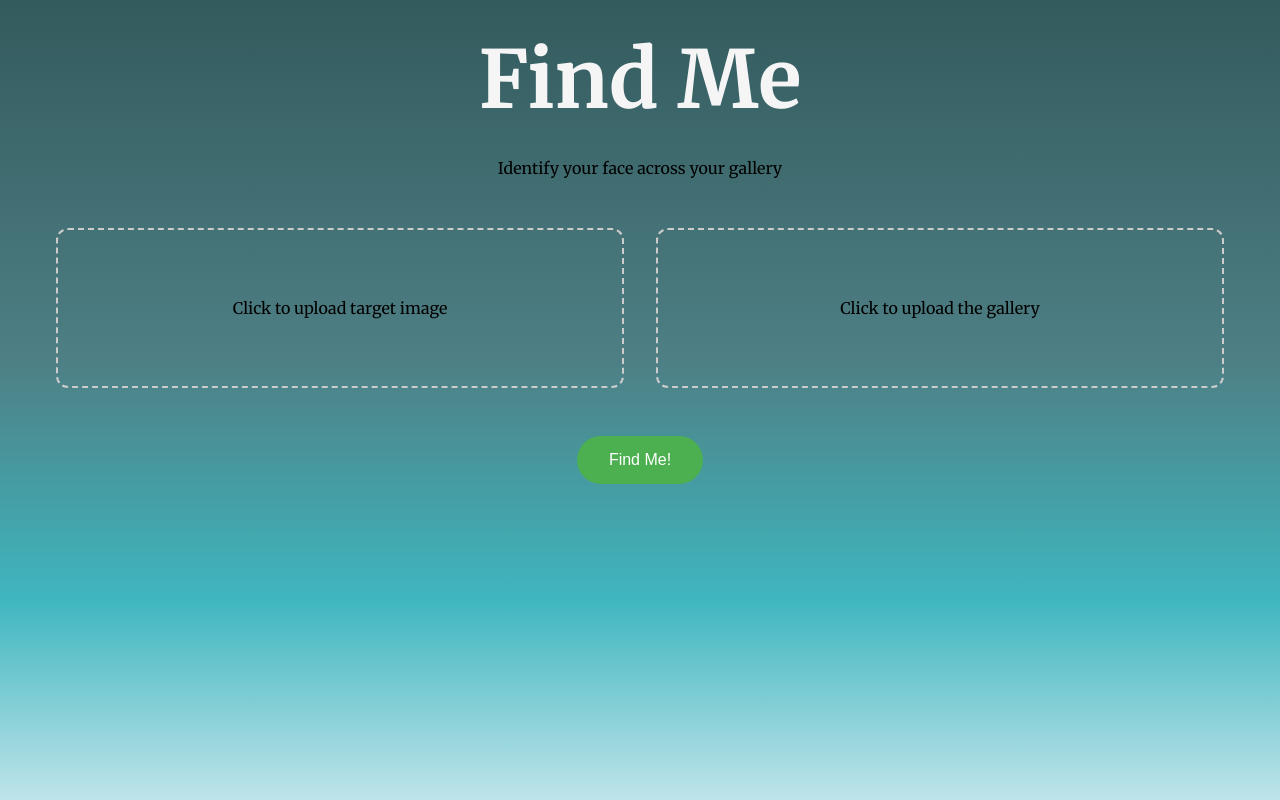
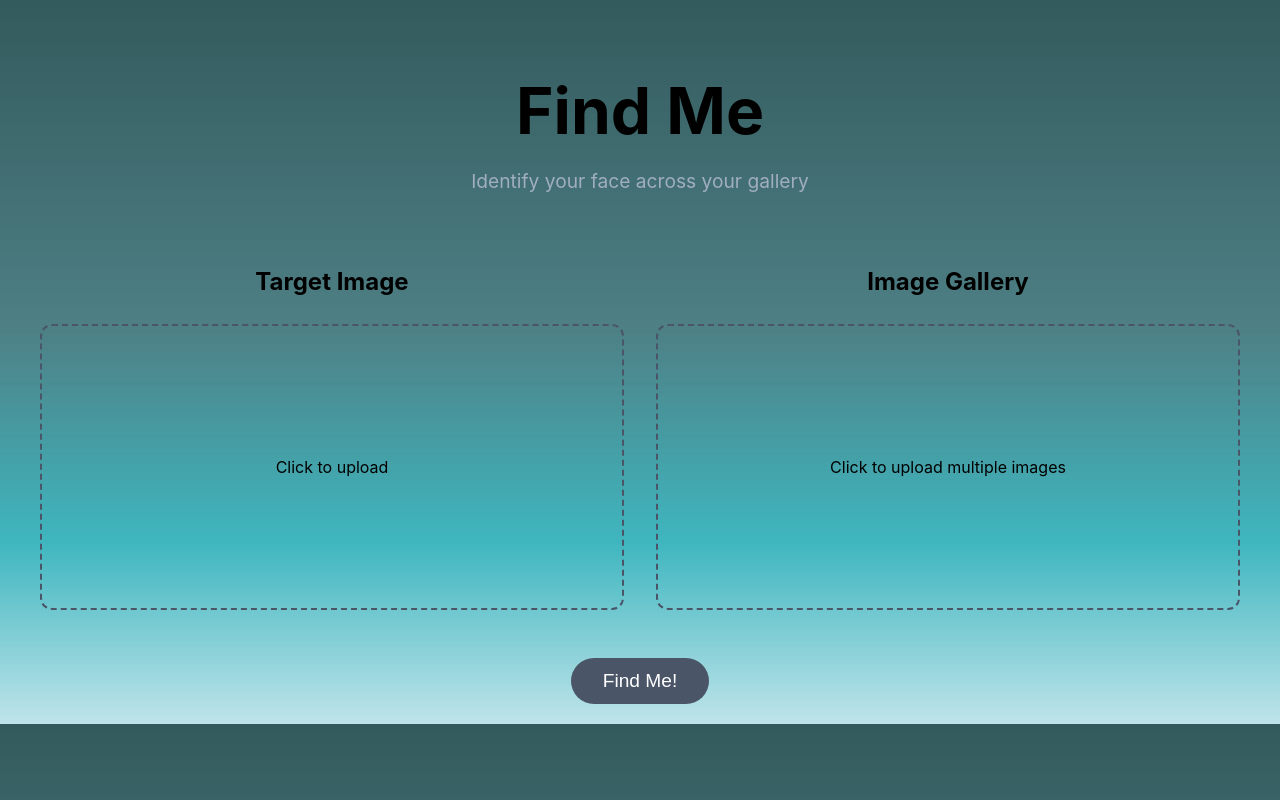
Before and after one commit to Sathyamrit/find-me, a React (Vite) app in the folder client/: page / in a window 1280 px wide. Built offline with nearby package versions, Linux system fonts and the light colour scheme.

Commit message:
front end fix

```diff
--- a/client/src/pages/Home.css
+++ b/client/src/pages/Home.css
@@ -1,59 +1,142 @@
-:root{
-  height: 100vh;
+:root {
+  --border-color: #4a5568;
+  --border-color-hover: #2d8cff;
 }
 
-h1{
-  font-size: 5rem;
-  color: whitesmoke;
-  text-align: center;
-  margin-top: 20px;
-  margin-bottom: 0px;
+body {
+  background-color: var(--background-color);
+  color: var(--text-color);
+  font-family: -apple-system, BlinkMacSystemFont, 'Segoe UI', Roboto, 'Helvetica Neue', Arial, sans-serif;
+  margin: 0;
+  padding: 20px;
 }
 
-.main-contianer{
-  display: flex;
-  justify-content: center;
-  gap: 2em;
-  margin: 3em;
-  height: 10em;
-  /* height: calc(100vh - 60px); */
+.home-container {
+  max-width: 1200px;
+  margin: 0 auto;
 }
 
-.left-main-container{
-  border: dashed 2px #ccc;
+h1 {
+  font-size: 4rem;
+  color: var(--text-color);
+  text-align: center;
+  margin-bottom: 0;
+}
+
+.home-container > p {
+  text-align: center;
+  font-size: 1.2rem;
+  color: #a0aec0;
+  margin-top: 0.5rem;
+  margin-bottom: 3rem;
+}
+
+.main-container {
+  display: flex;
+  flex-direction: column;
+  gap: 2rem;
+}
+
+@media (min-width: 768px) {
+  .main-container {
+    flex-direction: row;
+  }
+}
+
+.upload-section {
+  flex: 1;
+  display: flex;
+  flex-direction: column;
+}
+
+.section-title {
+  font-size: 1.5rem;
+  margin-bottom: 1rem;
+  color: var(--text-color);
+  border-bottom: 2px solid var(--primary-color);
+  padding-bottom: 0.5rem;
+}
+
+.upload-box {
+  border: 2px dashed var(--border-color);
   border-radius: 12px;
-  width: 50vw;
-  /* height: 100%; */
+  padding: 1rem;
+  min-height: 250px;
   display: flex;
   align-items: center;
   justify-content: center;
+  transition: border-color 0.3s ease;
+  cursor: pointer;
+}
+
+.upload-box:hover {
+  border-color: var(--border-color-hover);
+}
+
+.gallery-box {
+  flex-wrap: wrap; /* Allows items to wrap to the next line */
+  gap: 1rem; /* Space between images */
+  align-items: flex-start; /* Align items to the top */
+  justify-content: flex-start;
+}
+
+.gallery-box span{
+  margin: auto auto;
+  width: 100%;
+}
+
+.image-preview-wrapper {
+  position: relative;
+  width: 200px;
+  height: 200px;
+  border-radius: 8px;
   overflow: hidden;
+  flex-shrink: 0; /* Prevents the item from shrinking */
 }
-.target-image-container{
+
+.preview-image {
+  width: 100%;
+  height: 100%;
+  object-fit: cover; /* Ensures the image covers the box without distortion */
+}
+
+.remove-btn {
+  position: absolute;
+  top: 5px;
+  right: 5px;
+  background-color: rgba(0, 0, 0, 0.7);
+  color: white;
+  border: none;
+  border-radius: 50%;
+  width: 24px;
+  height: 24px;
+  font-weight: bold;
   cursor: pointer;
-  margin: 3em;
-}
-.target-image-container img{
-  max-width: 100%;
-  max-height: 100%;
-  object-fit: contain;
-  /* border-radius: 12px; */
-  display: block;
-}
-.right-main-container{
-  border: dashed 2px #ccc;
-  border-radius: 12px;
-  width: 50vw;
   display: flex;
   align-items: center;
   justify-content: center;
-  overflow: hidden;
-}
-.gallery-image-container{
-  cursor: pointer;
-  margin: 3em;
+  opacity: 0;
+  transition: opacity 0.3s ease;
 }
 
-.find-me{
-  border-radius: 42px;
+.image-preview-wrapper:hover .remove-btn {
+  opacity: 1;
 }
+
+.button-container {
+  text-align: center;
+  margin-top: 3rem;
+}
+
+.find-me {
+  /* Assuming Button component accepts className */
+  padding: 12px 32px;
+  font-size: 1.2rem;
+  border-radius: 50px;
+  /* Add other styles for your custom button component */
+}
+
+.find-me:disabled {
+  background-color: #4a5568;
+  cursor: not-allowed;
+}
--- a/client/src/pages/Home.jsx
+++ b/client/src/pages/Home.jsx
@@ -1,38 +1,50 @@
 import { useState } from 'react';
 import { useNavigate } from 'react-router-dom';
+import Button from '../components/Button';
 import './Home.css';
-import Button from '../components/Button';
-import Result from './Result';
 
 const Home = () => {
-  //temporary state for images
+  // State for the actual file objects
   const [targetImage, setTargetImage] = useState(null);
   const [galleryImages, setGalleryImages] = useState([]);
 
+  // State for the image preview URLs
   const [targetPreview, setTargetPreview] = useState(null);
-  const [galleryPreview, setGalleryPreview] = useState([]);
+  const [galleryPreviews, setGalleryPreviews] = useState([]);
 
   const navigate = useNavigate();
 
-  const findMe= () => {
+  const findMe = () => {
+    // This is where you would eventually add the API call logic
+    // For now, it just navigates to the result page
+    if (!targetImage || galleryImages.length === 0) {
+        alert("Please upload a target image and at least one gallery image.");
+        return;
+    }
     navigate('/result');
   };
 
-  //handlers
+  // handlers
+
   const handleTargetChange = (event) => {
     const file = event.target.files[0];
     if (file && file.type.startsWith('image/')) {
       setTargetImage(file);
+      // Clean up the old preview URL before creating a new one
+      if (targetPreview) {
+        URL.revokeObjectURL(targetPreview);
+      }
       setTargetPreview(URL.createObjectURL(file));
     } else {
       console.log('Please select a valid image file.');
     }
   };
 
-  const removeTargetImage = () => {
+  const removeTargetImage = (e) => {
+    e.stopPropagation();
     setTargetImage(null);
     if (targetPreview) {
-      URL.revokeObjectURL(targetPreview); // Clean up the object URL
+      URL.revokeObjectURL(targetPreview);
       setTargetPreview(null);
     }
   };
@@ -44,13 +56,17 @@ const Home = () => {
     setGalleryImages(prev => [...prev, ...imageFiles]);
 
     const newPreviews = imageFiles.map(file => URL.createObjectURL(file));
-    setGalleryPreview(prev => [...prev, ...newPreviews]);
+    setGalleryPreviews(prev => [...prev, ...newPreviews]);
   };
 
-  const removeGalleryImage = (indexToRemove) => {
-    URL.revokeObjectURL(galleryPreview[indexToRemove]);
+  const removeGalleryImage = (e, indexToRemove) => {
+    e.stopPropagation(); // Prevent the upload dialog from opening
+
+    // Revoke the object URL to free up memory
+    URL.revokeObjectURL(galleryPreviews[indexToRemove]);
+
     setGalleryImages(prev => prev.filter((_, index) => index !== indexToRemove));
-    setGalleryPreview(prev => prev.filter((_, index) => index !== indexToRemove));
+    setGalleryPreviews(prev => prev.filter((_, index) => index !== indexToRemove));
   };
 
   return (
@@ -58,61 +74,70 @@ const Home = () => {
       <h1>Find Me</h1>
       <p>Identify your face across your gallery</p>
 
-      <div className='main-contianer'>
-        <div className='left-main-container'>
+      <div className='main-container'>
+        {/* --- Target Image Section --- */}
+        <div className='upload-section'>
+          <h2 className='section-title'>Target Image</h2>
+          <div
+            className='upload-box target-box'
+            onClick={() => !targetPreview && document.getElementById('target-upload').click()}
+          >
             {targetPreview ? (
-            <img src={targetPreview} />
+              <div className='image-preview-wrapper'>
+                <img src={targetPreview} alt="Target Preview" className='preview-image' />
+                <button onClick={removeTargetImage} className='remove-btn'>X</button>
+              </div>
             ) : (
-            <div className='target-image-container'
-              onClick={() => document.getElementById('target-upload').click()}
-            >
-              <span>Click to upload target image</span>
+              <span>Click to upload</span>
+            )}
             <input
               type='file'
               id='target-upload'
               accept='image/*'
               onChange={handleTargetChange}
               style={{ display: 'none' }}
-                className='hidden'
             />
           </div>
-          )
-        }
         </div>
 
-        <div className='right-main-container'>
-          {/* {galleryPreview.length === 0 ? ( */}
-          {0 ? (
-            <img src={galleryPreview} />
-          ) : (
-            <div className='gallery-image-container'
+        {/* --- Gallery Section --- */}
+        <div className='upload-section gallery-section'>
+           <h2 className='section-title'>Image Gallery</h2>
+          <div
+            className='upload-box gallery-box'
             onClick={() => document.getElementById('gallery-upload').click()}
           >
-              <span>Click to upload the gallery</span>
+            {galleryPreviews.length > 0 ? (
+              galleryPreviews.map((preview, index) => (
+                <div key={index} className='image-preview-wrapper'>
+                  <img src={preview} alt={`Gallery Preview ${index + 1}`} className='preview-image' />
+                  <button onClick={(e) => removeGalleryImage(e, index)} className='remove-btn'>X</button>
+                </div>
+              ))
+            ) : (
+              <span>Click to upload multiple images</span>
+            )}
             <input
               type='file'
               id='gallery-upload'
               accept='image/*'
+              multiple // Allow multiple file selection
               onChange={handleGalleryChange}
               style={{ display: 'none' }}
-                className='hidden'
             />
           </div>
-          )
-        }
         </div>
       </div>
 
-
+      <div className='button-container'>
         <Button
           className='find-me'
-        // disabled={!targetImage || galleryImages.length === 0}
+          disabled={!targetImage || galleryImages.length === 0}
           onClick={findMe}
         >
           Find Me!
         </Button>
-
-
+      </div>
     </div>
   );
 };
```
Also changed, not shown: 1 other file (tests, documents, lock files or other folders). Lines whose indentation alone changed are shown as unchanged.
